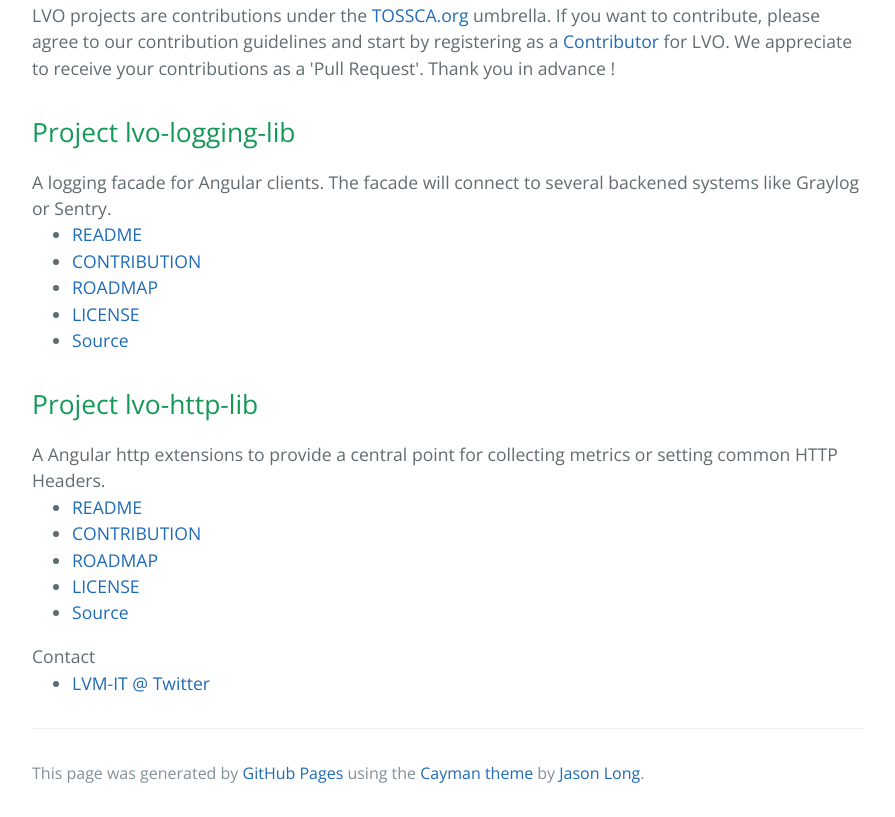
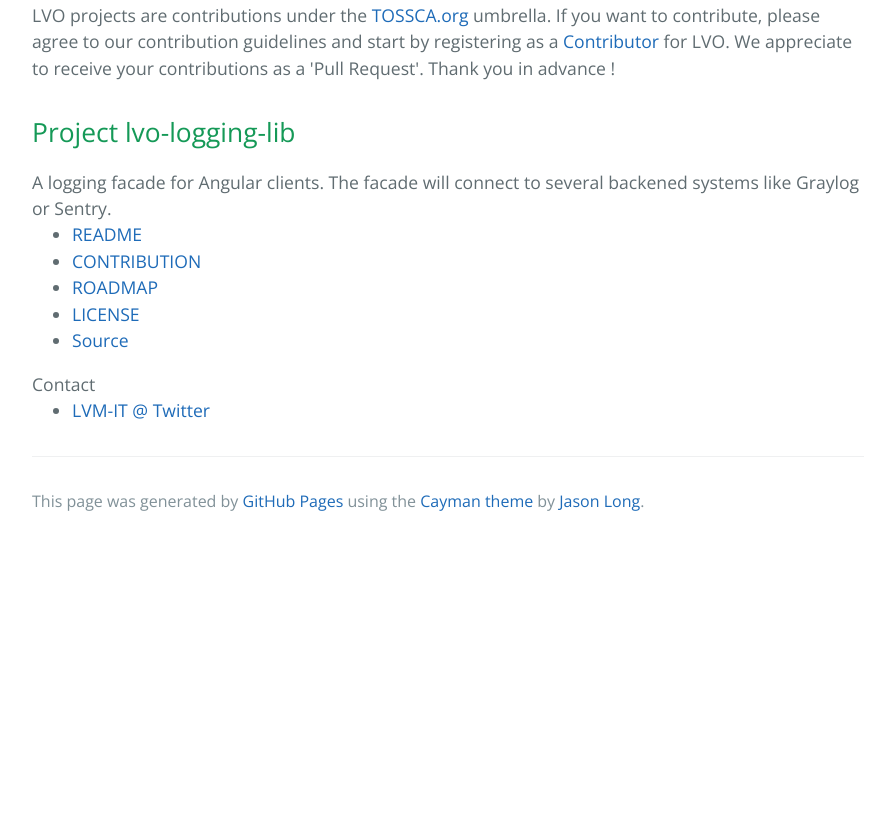
Before and after one commit to LVM-IT/lvm-it.github.io, a plain HTML site: page lvo/index.html in a window 1280 px wide. Shown: the part 719-1536 px from the top of the page, without its empty margins (192-1087 px from the left). After the commit the page ends 1264 px from the top, so only its background shows below. Drawn offline with nearby package versions, Linux system fonts and the light colour scheme.

Commit message:
Update index.html

```diff
--- a/lvo/index.html
+++ b/lvo/index.html
@@ -39,18 +39,6 @@
             <li><a href="https://github.com/LVM-IT/lvo-logging-lib">Source</a></li>
         </ul>
 
-        <h2>
-            <a id="lvo-http-lib" class="anchor" href="#lvo-http-lib" aria-hidden="true"><span aria-hidden="true" class="octicon octicon-link"></span></a>Project lvo-http-lib</h2>
-        A Angular http extensions to provide a central point for collecting metrics or setting common HTTP Headers.
-        <ul>
-            <li><a href="https://github.com/LVM-IT/lvo-http-lib/blob/master/README.md">README</a></li>
-            <li><a href="https://github.com/LVM-IT/lvo-http-lib/blob/master/CONTRIBUTION.md">CONTRIBUTION</a></li>
-            <li><a href="https://github.com/LVM-IT/lvo-http-lib/blob/master/ROADMAP.md">ROADMAP</a></li>
-            <li><a href="https://github.com/LVM-IT/lvo-http-lib/blob/master/LICENSE.md">LICENSE</a></li>
-            <li><a href="https://github.com/LVM-IT/lvo-http-lib">Source</a></li>
-        </ul>
-
-
 <a id="contact" class="anchor" href="#contact" aria-hidden="true"><span aria-hidden="true" class="octicon octicon-link"></span></a>Contact</h1>
 
 <ul>
```
